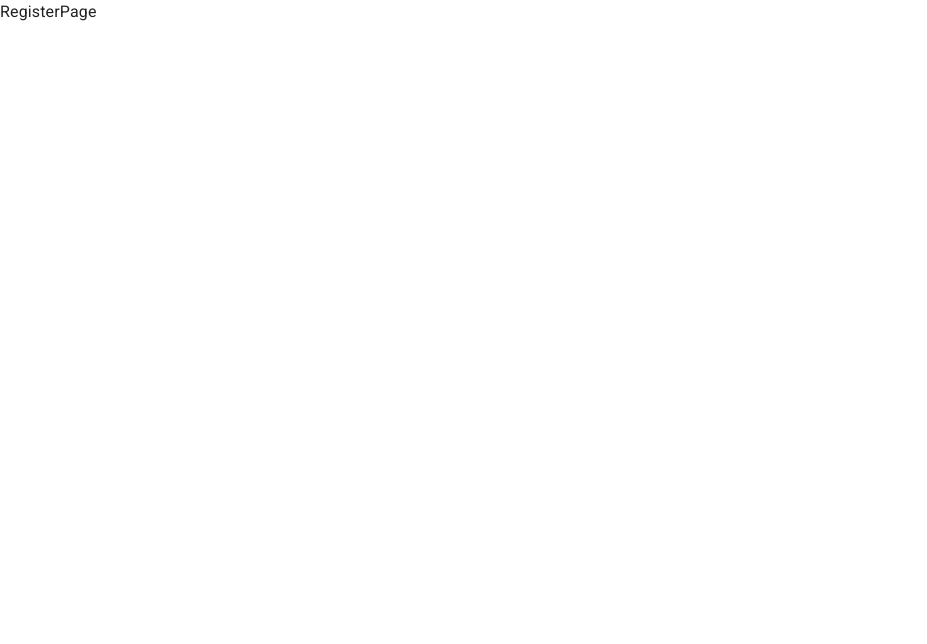
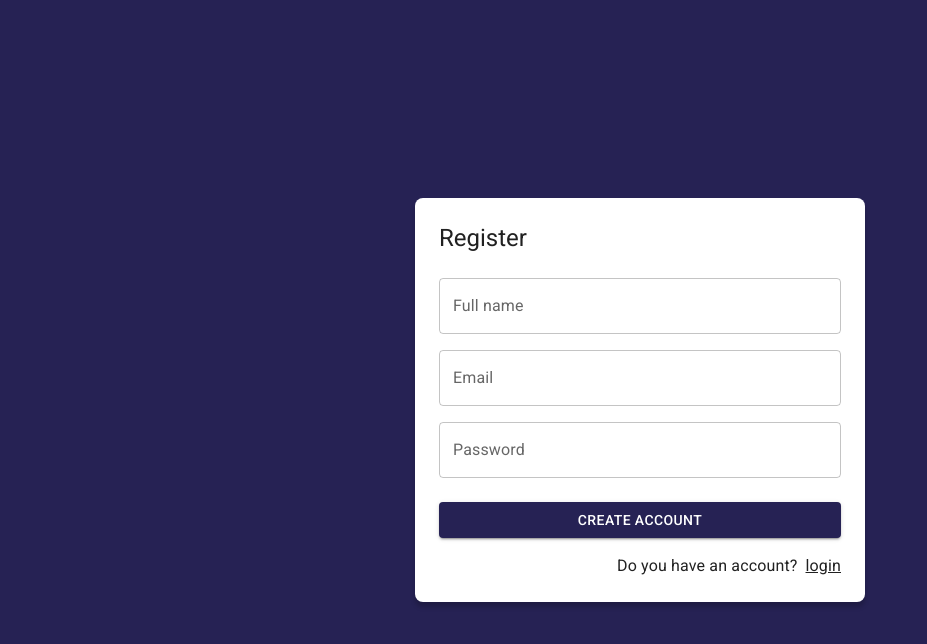
Before and after one commit to alvarosantiagolopez/journal-app, a React (Vite) app: page /auth/register in a window 1280 px wide. Shown: the top 644 px of the page, without its empty margins (0-927 px from the left). Built offline with nearby package versions, Linux system fonts and the light colour scheme.

Commit message:
RegisterPage

```diff
--- a/src/auth/pages/LoginPage.jsx
+++ b/src/auth/pages/LoginPage.jsx
@@ -12,9 +12,9 @@
                 <Grid container>
                     <Grid item xs={12} sx={{ mt: 2 }}>
                         <TextField
-                            label="Correo"
+                            label="Email"
                             type="email"
-                            placeholder="correo@google.com"
+                            placeholder="email@mail.com"
                             fullWidth
                         />
 
@@ -22,9 +22,9 @@
 
                     <Grid item xs={12} sx={{ mt: 2 }}>
                         <TextField
-                            label="Contraseña"
+                            label="Password"
                             type="password"
-                            placeholder="contraseña"
+                            placeholder="Password"
                             fullWidth
                         />
 
@@ -48,7 +48,7 @@
 
                     <Grid container direction="row" justifyContent="end">
                         <Link component={RouterLink} color="inherit" to="/auth/register">
-                            Crear una cuenta
+                            Create an account
                         </Link>
 
                     </Grid>
--- a/src/auth/pages/RegisterPage.jsx
+++ b/src/auth/pages/RegisterPage.jsx
@@ -1,6 +1,65 @@
+import { Link as RouterLink } from "react-router-dom";
+import { Google } from "@mui/icons-material";
+import { Button, Grid, Link, TextField, Typography } from "@mui/material";
+import { AuthLayout } from "../layout/AuthLayout";
 
 export const RegisterPage = () => {
     return (
-        <div>RegisterPage</div>
+
+        <AuthLayout title="Register">
+
+            <form>
+                <Grid container>
+                    <Grid item xs={12} sx={{ mt: 2 }}>
+                        <TextField
+                            label="Full name"
+                            type="text"
+                            placeholder="Your name"
+                            fullWidth
+                        />
+
+                    </Grid>
+
+                    <Grid item xs={12} sx={{ mt: 2 }}>
+                        <TextField
+                            label="Email"
+                            type="email"
+                            placeholder="email@mail.com"
+                            fullWidth
+                        />
+
+                    </Grid>
+
+                    <Grid item xs={12} sx={{ mt: 2 }}>
+                        <TextField
+                            label="Password"
+                            type="password"
+                            placeholder="Password"
+                            fullWidth
+                        />
+
+                    </Grid>
+
+                    <Grid container spacing={2} sx={{ mb: 2, mt: 1 }}>
+                        <Grid item xs={12}>
+                            <Button variant="contained" fullWidth>
+                                Create account
+                            </Button>
+                        </Grid>
+
+                    </Grid>
+
+                    <Grid container direction="row" justifyContent="end">
+                        <Typography sx={{ mr: 1 }}> Do you have an account? </Typography>
+                        <Link component={RouterLink} color="inherit" to="/auth/login">
+                            login
+                        </Link>
+
+                    </Grid>
+
+                </Grid>
+            </form>
+
+        </AuthLayout>
     )
 }
```
